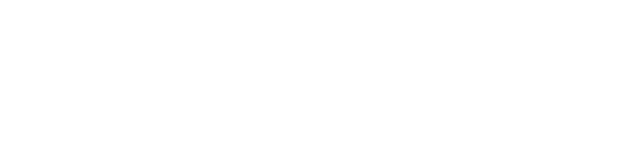
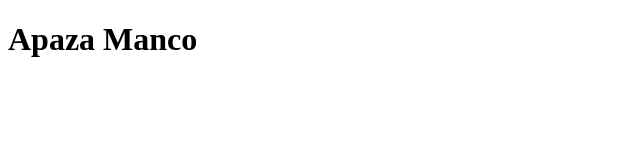
Before and after one commit to jhonAp25/EjemploNany, a plain HTML site: page index.html in a window 1280 px wide. Shown: the whole page, without its empty margins (0-640 px from the left). Drawn offline with Linux system fonts and the light colour scheme.

Commit message:
H1 title

```diff
--- a/index.html
+++ b/index.html
@@ -7,6 +7,6 @@
     <title>Document</title>
 </head>
 <body>
-
+    <h1>Apaza Manco</h1>
 </body>
 </html>
```
